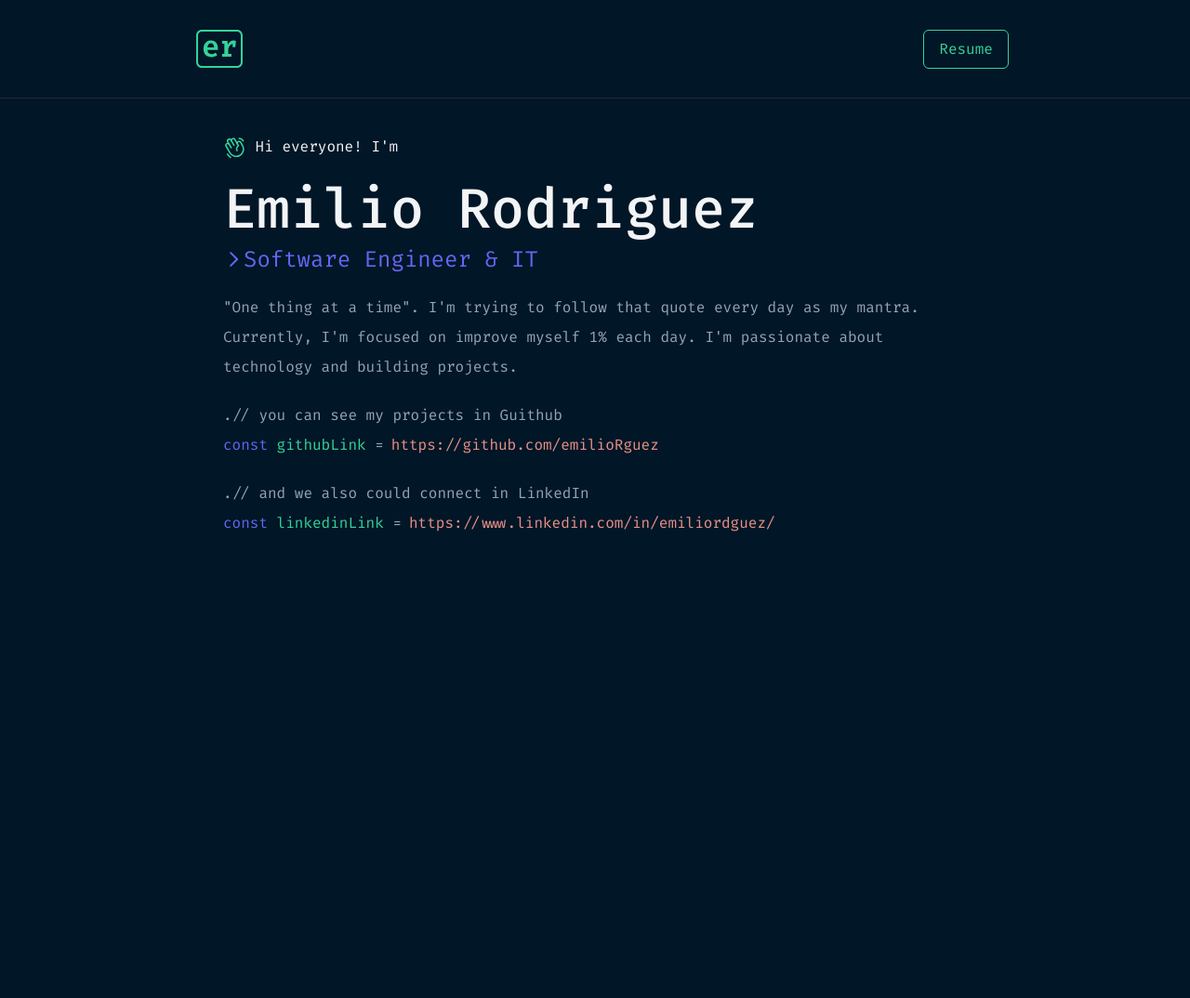
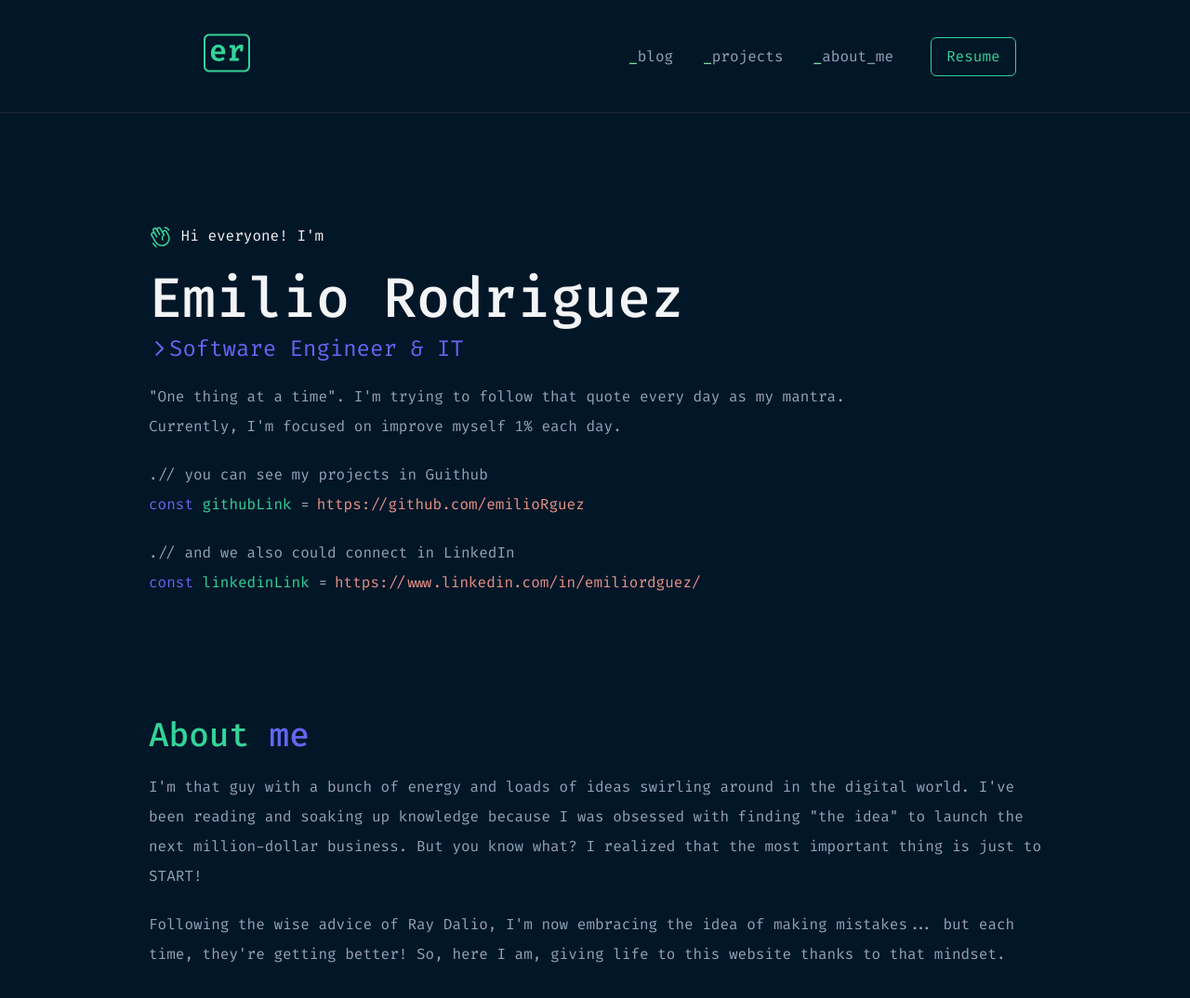
Before and after one commit to emilioRguez/personal-site, a Next.js app: page / in a window 1280 px wide. Shown: the top 1074 px of the page at 93% size. Before the commit the page ends 800 px from the top, so only its background shows below. Built offline with nearby package versions, Linux system fonts and the light colour scheme.

Commit message:
Last updates on Header, Hero Section and Resume download

```diff
--- a/components/Header.tsx
+++ b/components/Header.tsx
@@ -1,22 +1,27 @@
-import { useState } from "react"
+import Image from 'next/image'
 
 export function Header() {
 
   const pages = [
-    // 'blog',
-    // 'projects',
-    // 'about_me'
+    'blog',
+    'projects',
+    'about_me'
   ]
 
+  const handleButtonClick = () => {
+    const pdfUrl = '/pdf/EmilioRodriguez_Resume.pdf';
+    window.open(pdfUrl, '_blank');
+  };
+
+
   return (
-    <header className='text-l items-center text-slate-400 flex sm:justify-around justify-between p-4 border-b
-    border-slate-800 min-h-fit'>
-      <div className="flex justify-center p-4">
+    <header className='text-l text-slate-400 flex sm:justify-around justify-between items-center border-b border-slate-800 min-h-fit'>
+      <div className='p-8'>
         <a href="https://emiliorh.com">
-          <img src="/test-logo.svg" alt="er" />
+          <Image src="/test-logo.svg" alt="er" height={50} width={50} layout='fixed' />
         </a>
       </div>
-      {/* <div className="flex justify-center gap-10 items-center"> */}
+      <div className='flex gap-10 items-center'>
         <nav>
           <ul className="flex gap-8">
             {pages.map(page => {
@@ -29,8 +34,8 @@ export function Header() {
             })}
           </ul>
         </nav>
-        <button className="border rounded-md border-emerald-400 hover:bg-indigo-700 text-emerald-400 px-4 py-2">Resume</button>
-      {/* </div> */}
+        <button className='border rounded-md border-emerald-400 hover:bg-indigo-700 text-emerald-400 px-4 py-2' onClick={handleButtonClick}>Resume</button>
+      </div>
     </header>
   )
 }
--- a/pages/index.tsx
+++ b/pages/index.tsx
@@ -10,7 +10,7 @@ export default function Home() {
 
   return (
     <>
-      <div className='sm:flex sm:justify-center sm:items-center p-10 min-w-fit'>
+      <div className='sm:flex sm:justify-center sm:items-center mt-20 p-10 min-w-fit'>
         <main className='box-border'>
           <HandWaving size={25} color={'#34d399'} className='inline-block' /> Hi everyone! I&apos;m
           <h1 className='text-6xl mt-6 flex font-medium'>
@@ -22,8 +22,7 @@ export default function Home() {
           </div>
           <p className='mt-10 md:mt-5 text-m text-slate-400 leading-loose max-w-[50rem]'>
             &quot;One thing at a time&quot;. I&apos;m trying to follow that quote every day as my mantra.
-            Currently, I&apos;m focused on improve myself 1% each day. I&apos;m passionate about technology
-            and building projects.
+            Currently, I&apos;m focused on improve myself 1% each day.
           </p>
           <div className='mt-5 text-slate-400 leading-loose'>
             <p>.// you can see my projects in Guithub</p>
@@ -35,6 +34,19 @@ export default function Home() {
             <span className='text-indigo-500'>const</span> <span className='text-emerald-400'>linkedinLink</span> =
             <a href="https://www.linkedin.com/in/emiliordguez/" className='text-[#E99287] hover:underline ml-2'>https://www.linkedin.com/in/emiliordguez/</a>
           </div>
+
+          <h2 className='text-4xl mt-32 font-medium text-emerald-400'>
+            About <span className='text-indigo-500'>me</span>
+          </h2>
+          <p className='mt-10 md:mt-5 text-m text-slate-400 leading-loose max-w-[60rem]'>
+            I&apos;m that guy with a bunch of energy and loads of ideas swirling around in the digital world. I&apos;ve been reading and soaking up knowledge because
+            I was obsessed with finding &quot;the idea&quot; to launch the next million-dollar business. But you know what? I realized that the most important thing is just to START!
+          </p>
+          <p className='mt-10 md:mt-5 text-m text-slate-400 leading-loose max-w-[60rem]'>
+            Following the wise advice of Ray Dalio, I&apos;m now embracing the idea of making mistakes... but each time, they&apos;re getting better! So, here I am, giving life to
+            this website thanks to that mindset.
+          </p>
+
         </main>
       </div>
     </>
```
Also changed, not shown: 1 other file (tests, documents, lock files or other folders).
